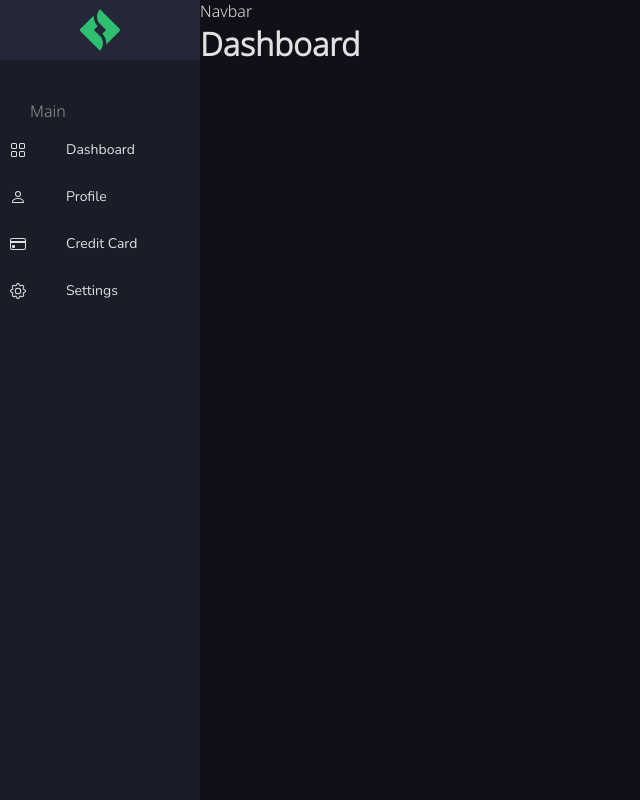
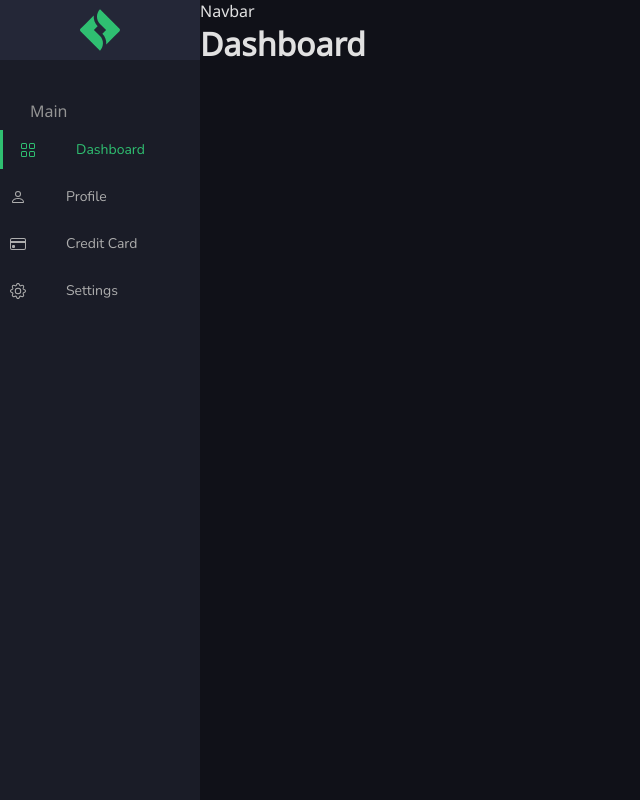
Before and after one commit to Jackson-SM/DashboardPayment, a React (Vite) app: page / in a window 1280 px wide. Shown: the whole page, without its empty margins (0-640 px from the left). Built offline with nearby package versions, Linux system fonts and the light colour scheme.

Commit message:
links dashboard

```diff
--- a/index.html
+++ b/index.html
@@ -7,8 +7,8 @@
   <meta name="viewport" content="width=device-width, initial-scale=1.0" />
   <link rel="preconnect" href="https://fonts.googleapis.com">
   <link rel="preconnect" href="https://fonts.gstatic.com" crossorigin>
-  <link href="https://fonts.googleapis.com/css2?family=Noto+Sans:wght@300&display=swap" rel="stylesheet">
-  <link href="https://fonts.googleapis.com/css2?family=Nunito:wght@300&display=swap" rel="stylesheet">
+  <link href="https://fonts.googleapis.com/css2?family=Noto+Sans:wght@400&display=swap" rel="stylesheet">
+  <link href="https://fonts.googleapis.com/css2?family=Nunito:wght@400&display=swap" rel="stylesheet">
   <title>Vite + React + TS</title>
 </head>
 
--- a/src/Routes.tsx
+++ b/src/Routes.tsx
@@ -8,6 +8,7 @@ import { Profile } from './pages/Dashboard/Sections/Profile'
 import { Settings } from './pages/Dashboard/Sections/Settings'
 import { GlobalStyle } from './styles/global'
 import { dark } from './styles/themes/dark';
+import { light } from './styles/themes/light';
 
 function AppRoutes() {
 
--- a/src/pages/Dashboard/Sidebar/Navigation/LinkComponent/index.tsx
+++ b/src/pages/Dashboard/Sidebar/Navigation/LinkComponent/index.tsx
@@ -1,14 +1,25 @@
 import React from 'react'
+import { useLocation } from 'react-router-dom';
 import { LinkComponentStyle } from './styles'
 
 type LinkComponentPropsCustom = {
   children: React.ReactNode;
   to: string;
 }
-export const LinkComponent = (props: LinkComponentPropsCustom) => {
-  const { children, to } = props;
+
+type LinkComponentStyleProps = React.ComponentProps<typeof LinkComponentStyle> & LinkComponentPropsCustom;
+
+export const LinkComponent = (props: LinkComponentStyleProps) => {
+  const { children, to, ...rest } = props;
+
+  const location = useLocation();
+
+  console.log(location.pathname);
+
+  const routed = location.pathname === to;
+
   return (
-    <LinkComponentStyle to={to}>
+    <LinkComponentStyle to={to} routed={routed ? `${routed}` : undefined} {...rest}>
       {children}
     </LinkComponentStyle>
   )
--- a/src/pages/Dashboard/Sidebar/Navigation/LinkComponent/styles.ts
+++ b/src/pages/Dashboard/Sidebar/Navigation/LinkComponent/styles.ts
@@ -1,15 +1,21 @@
 import styled from 'styled-components';
 import { Link, LinkProps } from 'react-router-dom';
-import { lighten } from 'polished';
+import { darken, lighten } from 'polished';
 
-export const LinkComponentStyle = styled(Link)<LinkProps>`
+type VariantsProps = {
+  routed?: boolean;
+}
+
+export const LinkComponentStyle = styled(Link)<LinkProps & VariantsProps>`
   text-decoration: none;
-  color: ${props => props.theme.colors.text};
+  color: ${props => darken(0.2, props.theme.colors.text)};
   width: 100%;
   font-size: 14px;
 
   display: flex;
   align-items: center;
+
+  position: relative;
 
   transition: all ease 100ms;
 
@@ -25,6 +31,25 @@ export const LinkComponentStyle = styled(Link)<LinkProps>`
 
   &:hover {
     color: ${props => props.theme.colors.secundary};
-    background: ${props => lighten(0.07, props.theme.colors.background)};
+    background: ${props => props.theme.theme === 'dark' ? lighten(0.07, props.theme.colors.background) : darken(0.01, props.theme.colors.background)};
   }
+
+  ${props => props.routed && `
+    color: ${props.theme.colors.secundary};
+    padding-left: 20px;
+
+    &:after {
+      content: '';
+
+      position: absolute;
+
+      height: 100%;
+      width: 3px;
+
+      background: ${props.theme.colors.secundary};
+
+      top: 0;
+      left: 0;
+    }
+  `}
 `;
--- a/src/pages/Dashboard/Sidebar/Navigation/index.tsx
+++ b/src/pages/Dashboard/Sidebar/Navigation/index.tsx
@@ -6,6 +6,8 @@ import { BsGrid, BsPerson, BsGear, BsCreditCard, BsCreditCardFill } from 'react-
 import { LinkGroup } from './LinkGroup'
 
 export const Navigation = () => {
+
+
   return (
     <NavigationContainer>
       <LinkGroup title="Main">
```
